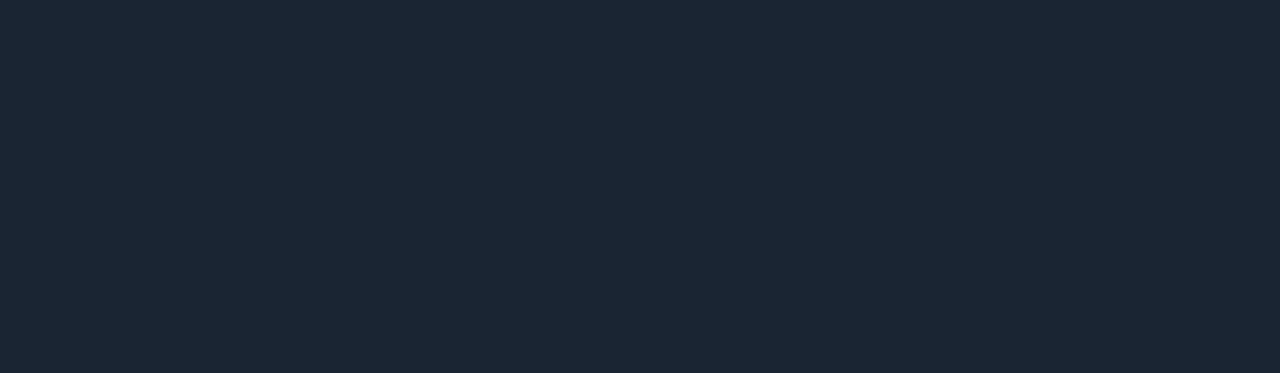
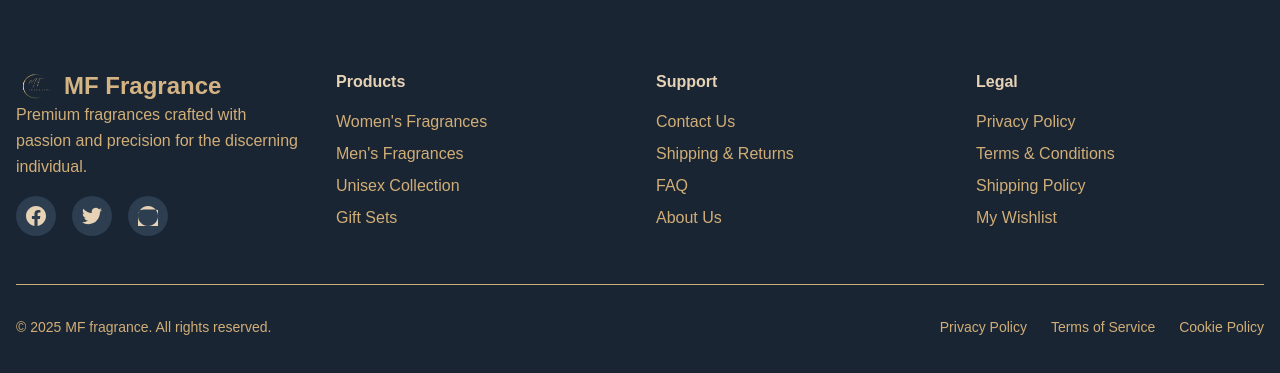
Before and after one commit to tanmay-006/Perfume, a Next.js app: page /products/1 in a window 1280 px wide. Shown: the part 1753-2126 px from the top of the page. Before the commit the page ends 1759 px from the top, so only its background shows below. Built offline with nearby package versions, Linux system fonts and the light colour scheme.

Commit message:
feat: Add Footer component to Product Detail Page

```diff
--- a/src/app/products/[id]/page.tsx
+++ b/src/app/products/[id]/page.tsx
@@ -3,6 +3,7 @@
 import Image from "next/image";
 import Link from "next/link";
 import Header from '@/components/layout/Header';
+import Footer from '@/components/layout/Footer';
 import ThemeWrapper from '@/components/providers/ThemeWrapper';
 import LoadingSpinner from '@/components/ui/LoadingSpinner';
 import { useCartWithToast, useWishlistWithToast } from '@/hooks/useToastActions';
@@ -567,6 +568,7 @@
                     </div>
                 </div>
             </div>
+            <Footer />
         </div>
     );
 }
```
